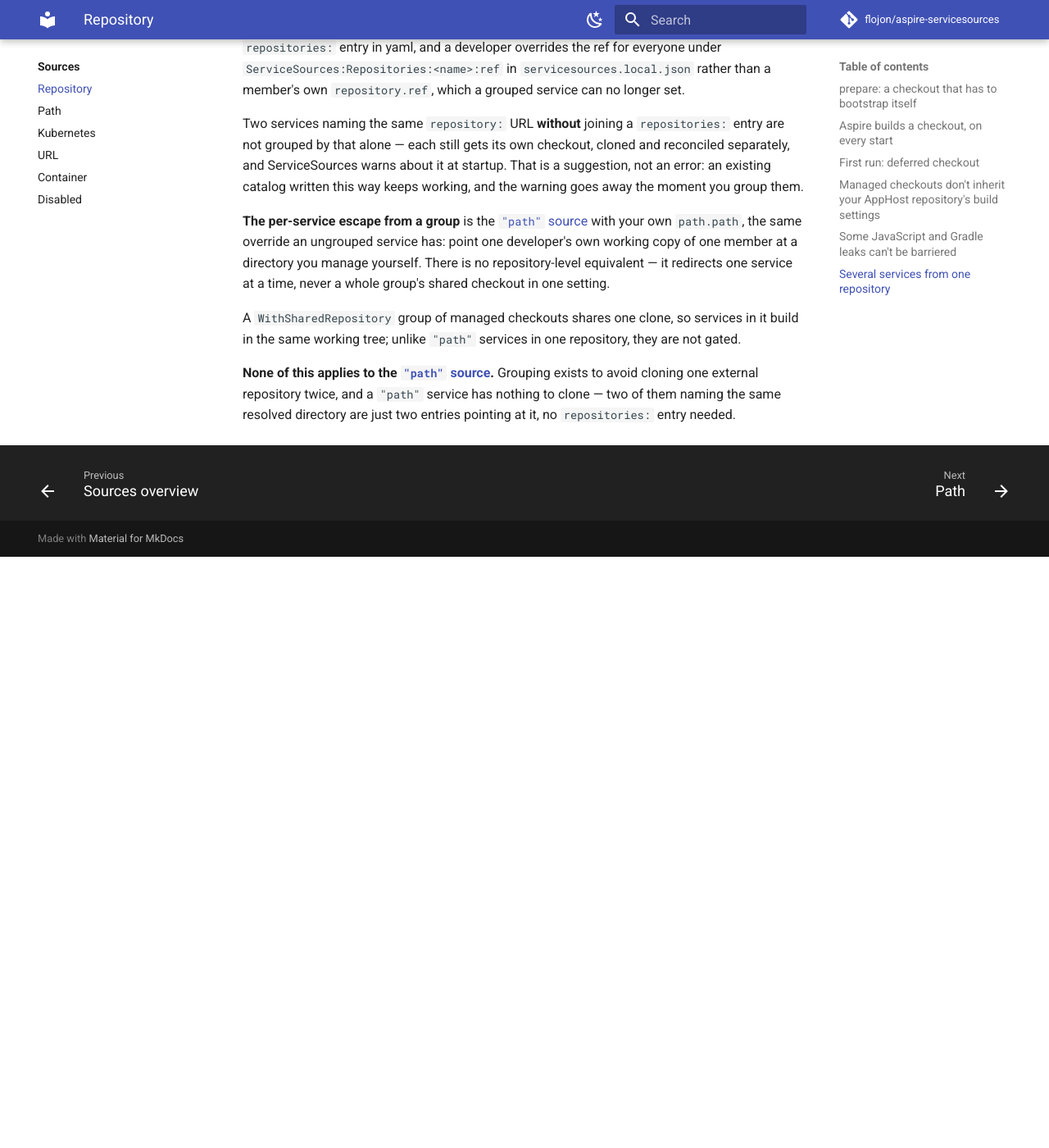
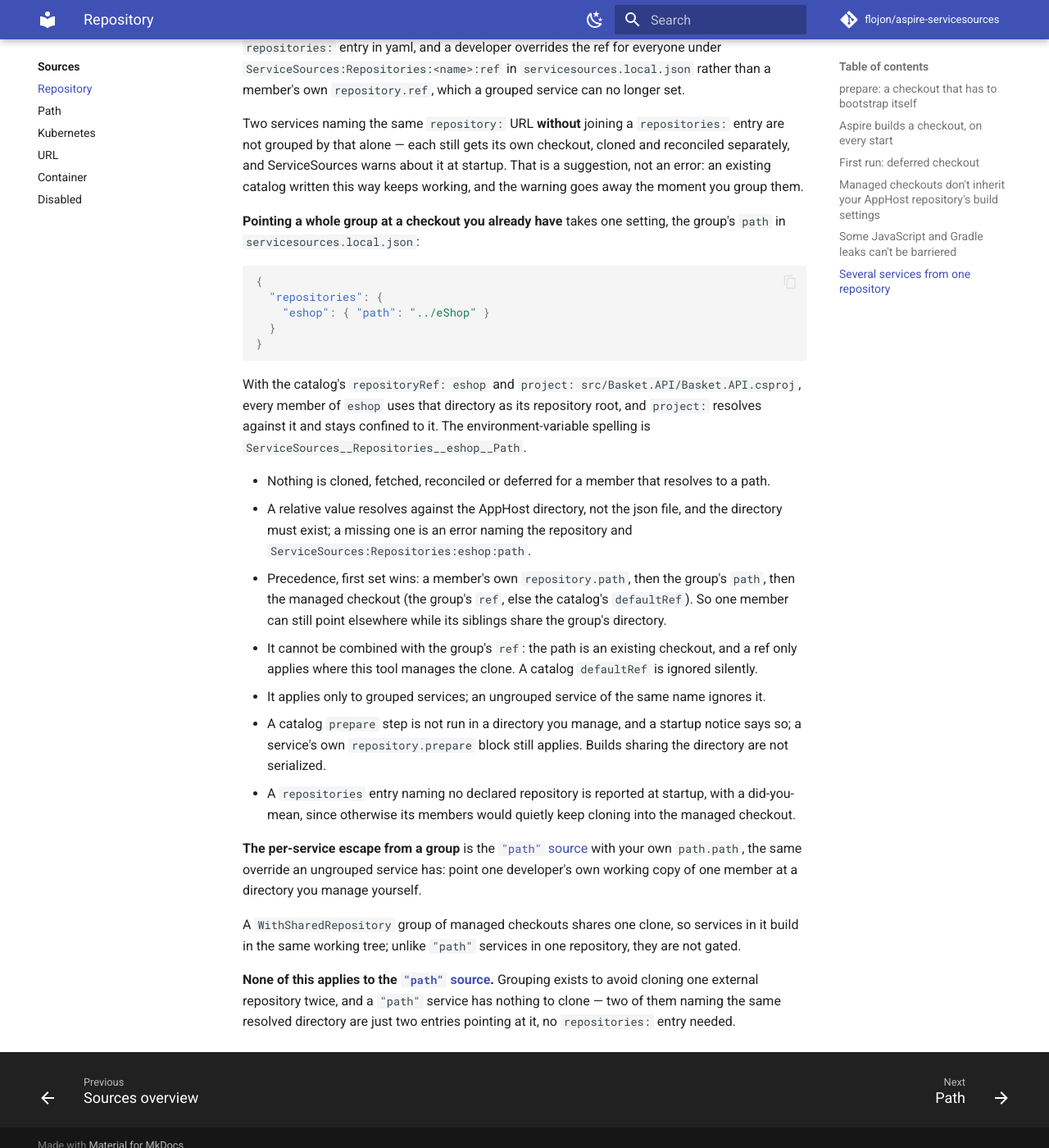
Before and after one commit to flojon/aspire-servicesources, an MkDocs documentation site: the page built from docs/sources/repository.md, in a window 1280 px wide and 1400 px high, scrolled down 16031 px. Shown: the whole window at 82% size. Built offline with MkDocs 1.6.1 and Material for MkDocs 9.7.7, drawn with Linux system fonts in a browser that asks for light colours; comment, search, counter and statistics services are not loaded; before the commit the page ends 16710 px from its top, so only the background shows below that.

Commit message:
Document the repository-level path and add the changelog entry (#416)
Co-Authored-By: Claude Sonnet 5.5 <noreply@anthropic.com>

````diff
--- a/docs/sources/repository.md
+++ b/docs/sources/repository.md
@@ -689,10 +689,39 @@ not grouped by that alone — each still gets its own checkout, cloned and recon
 and ServiceSources warns about it at startup. That is a suggestion, not an error: an existing
 catalog written this way keeps working, and the warning goes away the moment you group them.
 
+**Pointing a whole group at a checkout you already have** takes one setting, the group's `path`
+in `servicesources.local.json`:
+
+```json
+{
+  "repositories": {
+    "eshop": { "path": "../eShop" }
+  }
+}
+```
+
+With the catalog's `repositoryRef: eshop` and `project: src/Basket.API/Basket.API.csproj`, every
+member of `eshop` uses that directory as its repository root, and `project:` resolves against it and
+stays confined to it. The environment-variable spelling is `ServiceSources__Repositories__eshop__Path`.
+
+- Nothing is cloned, fetched, reconciled or deferred for a member that resolves to a path.
+- A relative value resolves against the AppHost directory, not the json file, and the directory must
+  exist; a missing one is an error naming the repository and `ServiceSources:Repositories:eshop:path`.
+- Precedence, first set wins: a member's own `repository.path`, then the group's `path`, then the
+  managed checkout (the group's `ref`, else the catalog's `defaultRef`). So one member can still point
+  elsewhere while its siblings share the group's directory.
+- It cannot be combined with the group's `ref`: the path is an existing checkout, and a ref only
+  applies where this tool manages the clone. A catalog `defaultRef` is ignored silently.
+- It applies only to grouped services; an ungrouped service of the same name ignores it.
+- A catalog `prepare` step is not run in a directory you manage, and a startup notice says so; a
+  service's own `repository.prepare` block still applies. Builds sharing the directory are not
+  serialized.
+- A `repositories` entry naming no declared repository is reported at startup, with a
+  did-you-mean, since otherwise its members would quietly keep cloning into the managed checkout.
+
 **The per-service escape from a group** is the [`"path"` source](path.md) with your own
 `path.path`, the same override an ungrouped service has: point one developer's own working copy of
-one member at a directory you manage yourself. There is no repository-level equivalent — it
-redirects one service at a time, never a whole group's shared checkout in one setting.
+one member at a directory you manage yourself.
 
 A `WithSharedRepository` group of managed checkouts shares one clone, so services in it build in the
 same working tree; unlike `"path"` services in one repository, they are not gated.
````
Also changed, not shown: CHANGELOG.md (+8 -0 lines), docs/guides/configuration.md (+5 -4 lines), docs/sources/path.md (+3 -0 lines).
